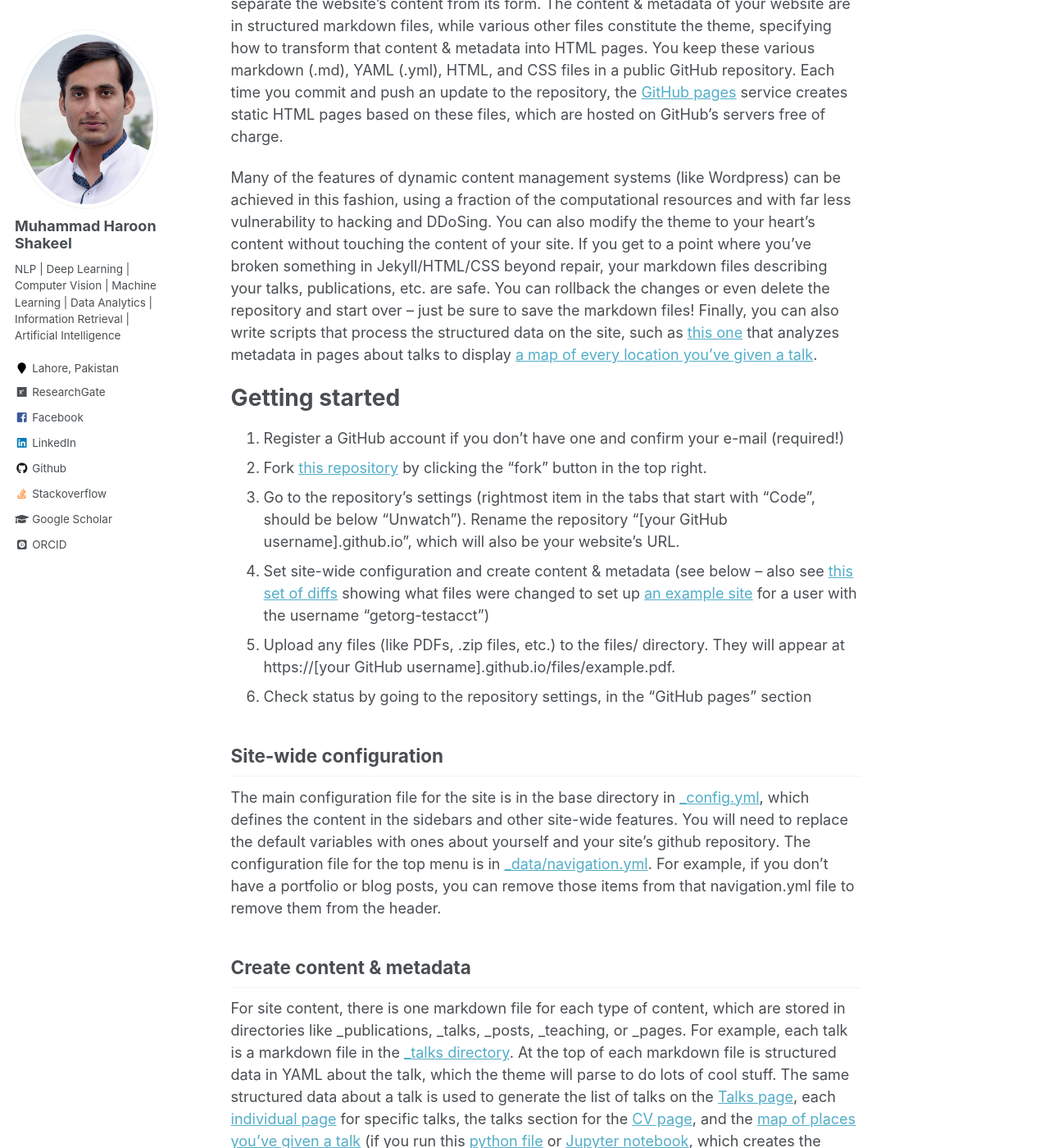
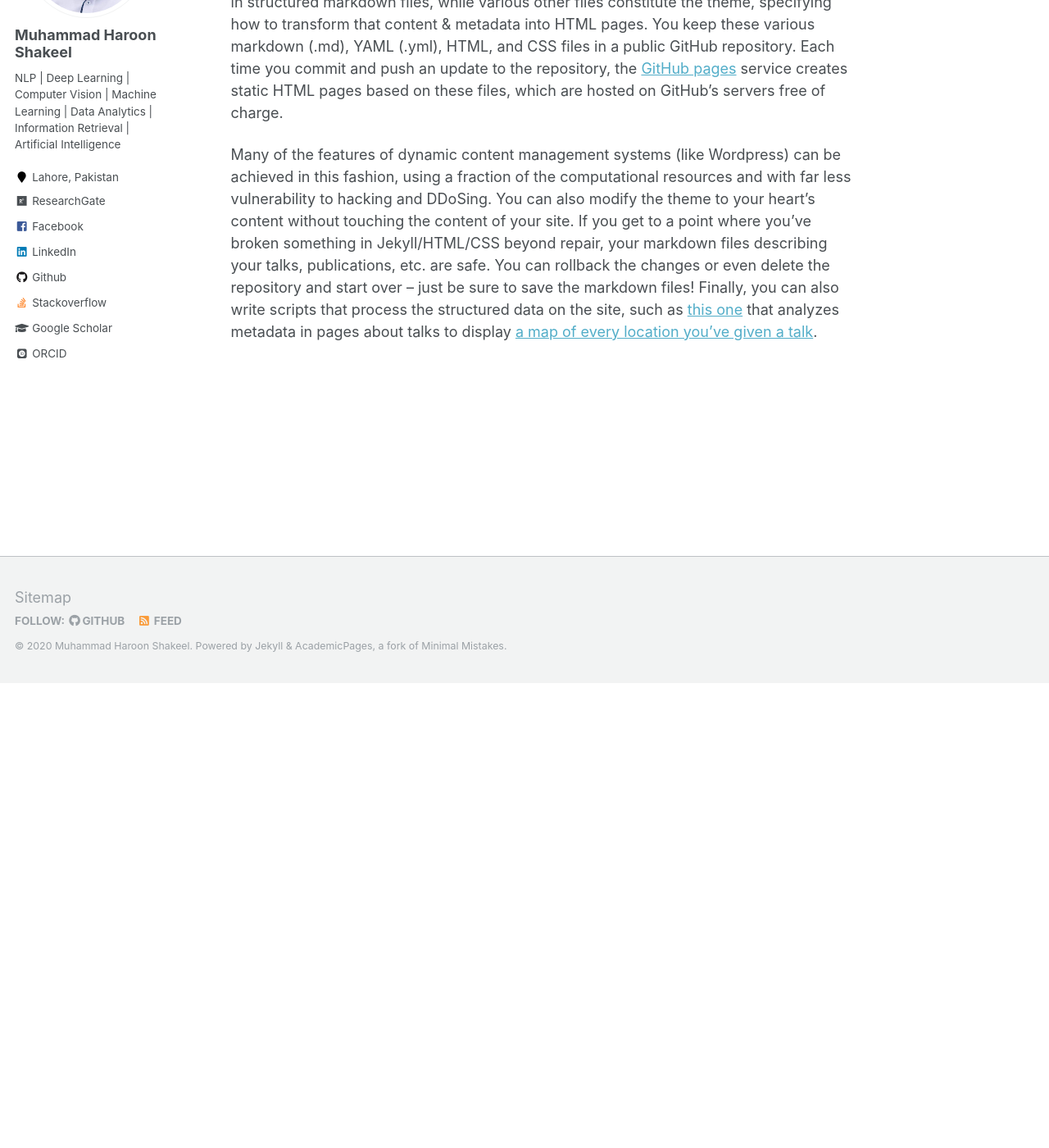
Before and after one commit to haroonshakeel/haroonshakeel.github.io, a Jekyll site: the page built from _pages/about.md, in a window 1280 px wide and 1400 px high, scrolled down 566 px. Shown: the whole window at 82% size. Built offline with Jekyll 4.4.1, drawn with Linux system fonts in a browser that asks for light colours; some web fonts are replaced; some of the changed text lies outside the part shown.

Commit message:
Update about.md

```diff
--- a/_pages/about.md
+++ b/_pages/about.md
@@ -1,6 +1,6 @@
 ---
 permalink: /
-title: "academicpages is a ready-to-fork GitHub Pages template for academic personal websites"
+title: "About me"
 excerpt: "About me"
 author_profile: true
 redirect_from:
@@ -10,41 +10,8 @@
 
 This is the front page of a website that is powered by the [academicpages template](https://github.com/academicpages/academicpages.github.io) and hosted on GitHub pages. [GitHub pages](https://pages.github.com) is a free service in which websites are built and hosted from code and data stored in a GitHub repository, automatically updating when a new commit is made to the respository. This template was forked from the [Minimal Mistakes Jekyll Theme](https://mmistakes.github.io/minimal-mistakes/) created by Michael Rose, and then extended to support the kinds of content that academics have: publications, talks, teaching, a portfolio, blog posts, and a dynamically-generated CV. You can fork [this repository](https://github.com/academicpages/academicpages.github.io) right now, modify the configuration and markdown files, add your own PDFs and other content, and have your own site for free, with no ads! An older version of this template powers my own personal website at [stuartgeiger.com](http://stuartgeiger.com), which uses [this Github repository](https://github.com/staeiou/staeiou.github.io).
 
-A data-driven personal website
+News
 ======
 Like many other Jekyll-based GitHub Pages templates, academicpages makes you separate the website's content from its form. The content & metadata of your website are in structured markdown files, while various other files constitute the theme, specifying how to transform that content & metadata into HTML pages. You keep these various markdown (.md), YAML (.yml), HTML, and CSS files in a public GitHub repository. Each time you commit and push an update to the repository, the [GitHub pages](https://pages.github.com/) service creates static HTML pages based on these files, which are hosted on GitHub's servers free of charge.
 
 Many of the features of dynamic content management systems (like Wordpress) can be achieved in this fashion, using a fraction of the computational resources and with far less vulnerability to hacking and DDoSing. You can also modify the theme to your heart's content without touching the content of your site. If you get to a point where you've broken something in Jekyll/HTML/CSS beyond repair, your markdown files describing your talks, publications, etc. are safe. You can rollback the changes or even delete the repository and start over -- just be sure to save the markdown files! Finally, you can also write scripts that process the structured data on the site, such as [this one](https://github.com/academicpages/academicpages.github.io/blob/master/talkmap.ipynb) that analyzes metadata in pages about talks to display [a map of every location you've given a talk](https://academicpages.github.io/talkmap.html).
-
-Getting started
-======
-1. Register a GitHub account if you don't have one and confirm your e-mail (required!)
-1. Fork [this repository](https://github.com/academicpages/academicpages.github.io) by clicking the "fork" button in the top right.
-1. Go to the repository's settings (rightmost item in the tabs that start with "Code", should be below "Unwatch"). Rename the repository "[your GitHub username].github.io", which will also be your website's URL.
-1. Set site-wide configuration and create content & metadata (see below -- also see [this set of diffs](http://archive.is/3TPas) showing what files were changed to set up [an example site](https://getorg-testacct.github.io) for a user with the username "getorg-testacct")
-1. Upload any files (like PDFs, .zip files, etc.) to the files/ directory. They will appear at https://[your GitHub username].github.io/files/example.pdf.
-1. Check status by going to the repository settings, in the "GitHub pages" section
-
-Site-wide configuration
-------
-The main configuration file for the site is in the base directory in [_config.yml](https://github.com/academicpages/academicpages.github.io/blob/master/_config.yml), which defines the content in the sidebars and other site-wide features. You will need to replace the default variables with ones about yourself and your site's github repository. The configuration file for the top menu is in [_data/navigation.yml](https://github.com/academicpages/academicpages.github.io/blob/master/_data/navigation.yml). For example, if you don't have a portfolio or blog posts, you can remove those items from that navigation.yml file to remove them from the header.
-
-Create content & metadata
-------
-For site content, there is one markdown file for each type of content, which are stored in directories like _publications, _talks, _posts, _teaching, or _pages. For example, each talk is a markdown file in the [_talks directory](https://github.com/academicpages/academicpages.github.io/tree/master/_talks). At the top of each markdown file is structured data in YAML about the talk, which the theme will parse to do lots of cool stuff. The same structured data about a talk is used to generate the list of talks on the [Talks page](https://academicpages.github.io/talks), each [individual page](https://academicpages.github.io/talks/2012-03-01-talk-1) for specific talks, the talks section for the [CV page](https://academicpages.github.io/cv), and the [map of places you've given a talk](https://academicpages.github.io/talkmap.html) (if you run this [python file](https://github.com/academicpages/academicpages.github.io/blob/master/talkmap.py) or [Jupyter notebook](https://github.com/academicpages/academicpages.github.io/blob/master/talkmap.ipynb), which creates the HTML for the map based on the contents of the _talks directory).
-
-**Markdown generator**
-
-I have also created [a set of Jupyter notebooks](https://github.com/academicpages/academicpages.github.io/tree/master/markdown_generator
-) that converts a CSV containing structured data about talks or presentations into individual markdown files that will be properly formatted for the academicpages template. The sample CSVs in that directory are the ones I used to create my own personal website at stuartgeiger.com. My usual workflow is that I keep a spreadsheet of my publications and talks, then run the code in these notebooks to generate the markdown files, then commit and push them to the GitHub repository.
-
-How to edit your site's GitHub repository
-------
-Many people use a git client to create files on their local computer and then push them to GitHub's servers. If you are not familiar with git, you can directly edit these configuration and markdown files directly in the github.com interface. Navigate to a file (like [this one](https://github.com/academicpages/academicpages.github.io/blob/master/_talks/2012-03-01-talk-1.md) and click the pencil icon in the top right of the content preview (to the right of the "Raw | Blame | History" buttons). You can delete a file by clicking the trashcan icon to the right of the pencil icon. You can also create new files or upload files by navigating to a directory and clicking the "Create new file" or "Upload files" buttons.
-
-Example: editing a markdown file for a talk
-![Editing a markdown file for a talk](/images/editing-talk.png)
-
-For more info
-------
-More info about configuring academicpages can be found in [the guide](https://academicpages.github.io/markdown/). The [guides for the Minimal Mistakes theme](https://mmistakes.github.io/minimal-mistakes/docs/configuration/) (which this theme was forked from) might also be helpful.
```
